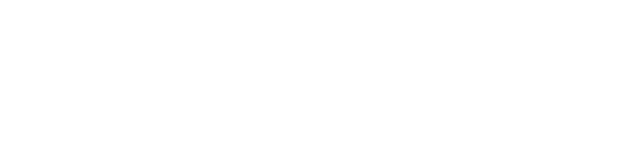
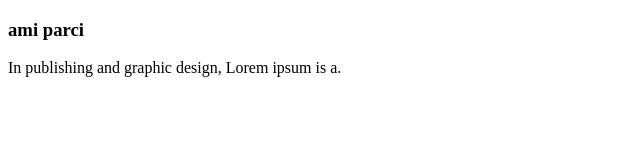
Before and after one commit to mrrased/MR-techhnology, a plain HTML site: page index.html/index.html in a window 1280 px wide. Shown: the whole page, without its empty margins (0-640 px from the left). Drawn offline with Linux system fonts and the light colour scheme.

Commit message:
second try

```diff
--- a/index.html/index.html
+++ b/index.html/index.html
@@ -1,3 +1,14 @@
-<html>
-
+<!DOCTYPE html>
+<html lang="en">
+<head>
+    <meta charset="UTF-8">
+    <meta name="viewport" content="width=<device-width>, initial-scale=1.0">
+    <title>Document</title>
+</head>
+<body>
+    <div>
+        <h3>ami parci</h3>
+        <p>In publishing and graphic design, Lorem ipsum is a.</p>
+    </div>
+</body>
 </html>
```
